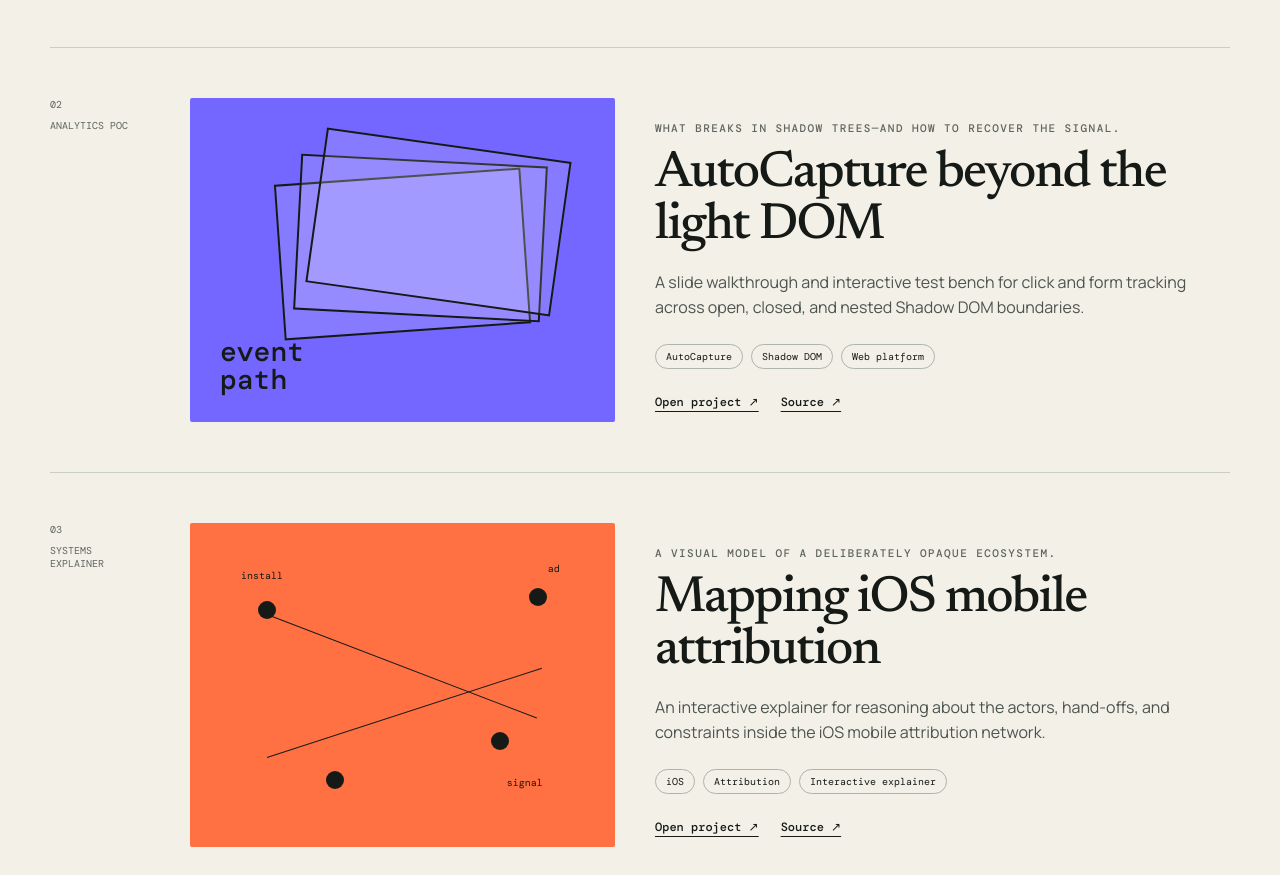
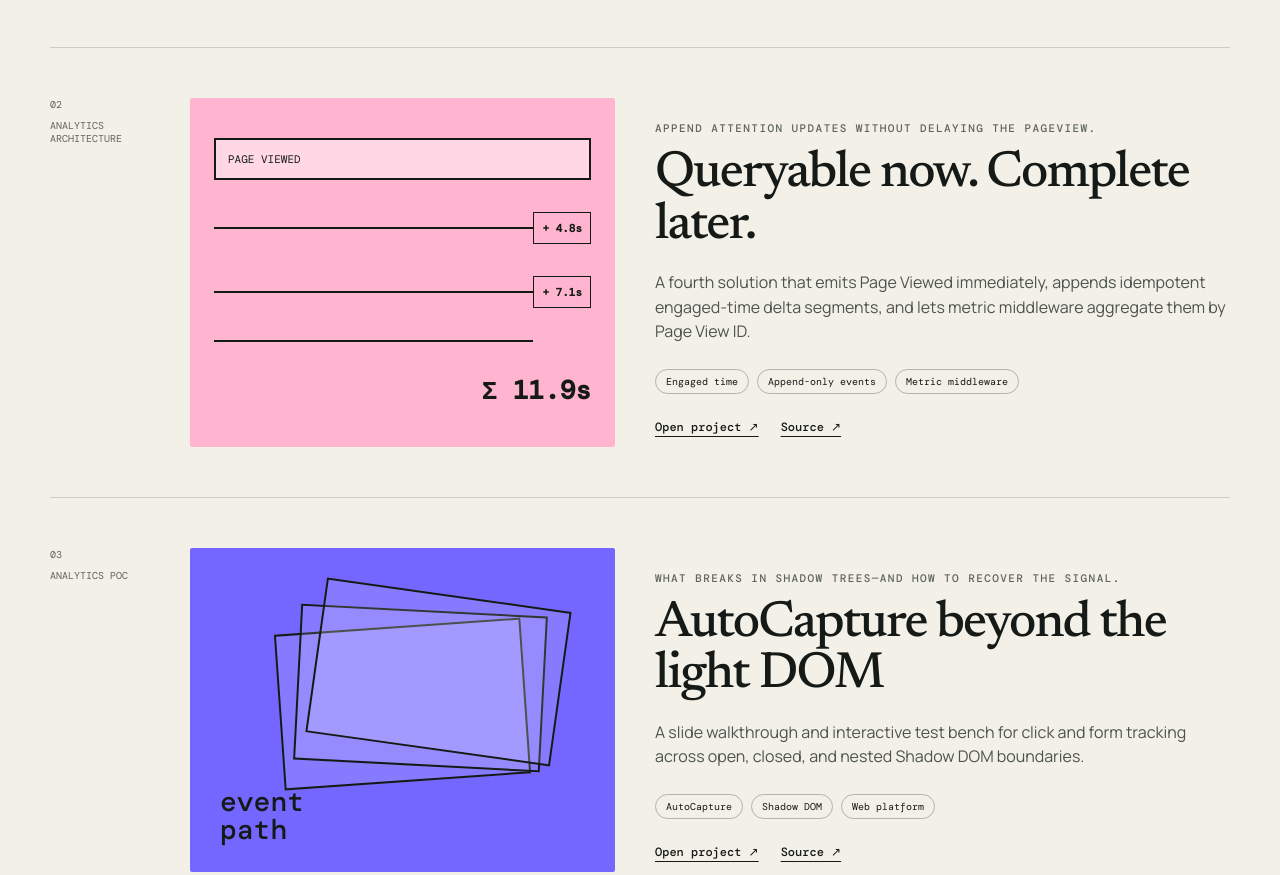
Before and after one commit to Mercy811/mercy811.github.io, an Astro site: page / in a window 1280 px wide. Shown: the part 1431-2306 px from the top of the page. Built offline with nearby package versions, Linux system fonts and the light colour scheme; Astro itself is replaced by a stand-in of ours; a web font is replaced by a local one.

Commit message:
feat: feature append-only engaged time POC

```diff
--- a/src/pages/index.astro
+++ b/src/pages/index.astro
@@ -16,6 +16,18 @@ const projects = [
   },
   {
     number: '02',
+    type: 'Analytics architecture',
+    title: 'Queryable now. Complete later.',
+    subtitle: 'Append attention updates without delaying the pageview.',
+    description: 'A fourth solution that emits Page Viewed immediately, appends idempotent engaged-time delta segments, and lets metric middleware aggregate them by Page View ID.',
+    tags: ['Engaged time', 'Append-only events', 'Metric middleware'],
+    href: 'https://mercy811.github.io/amplitude-engaged-time-segments-poc/',
+    source: 'https://github.com/Mercy811/amplitude-engaged-time-segments-poc',
+    tone: 'pink',
+    visual: 'segments',
+  },
+  {
+    number: '03',
     type: 'Analytics POC',
     title: 'AutoCapture beyond the light DOM',
     subtitle: 'What breaks in shadow trees—and how to recover the signal.',
@@ -27,7 +39,7 @@ const projects = [
     visual: 'shadow',
   },
   {
-    number: '03',
+    number: '04',
     type: 'Systems explainer',
     title: 'Mapping iOS mobile attribution',
     subtitle: 'A visual model of a deliberately opaque ecosystem.',
@@ -39,7 +51,7 @@ const projects = [
     visual: 'network',
   },
   {
-    number: '04',
+    number: '05',
     type: 'Side project',
     title: 'Learn Thai through the songs you love',
     subtitle: 'From passive listening to line-by-line practice.',
@@ -96,6 +108,7 @@ const projects = [
             {project.visual === 'heartbeat' && <><div class="pulse-line"></div><div class="metric"><span>heartbeat</span><strong>01.0s</strong></div><div class="metric bottom"><span>flush after</span><strong>10.0s</strong></div></>}
             {project.visual === 'shadow' && <div class="shadow-stack"><i></i><i></i><i></i><b>event<br/>path</b></div>}
             {project.visual === 'network' && <div class="network"><i></i><i></i><i></i><i></i><span>install</span><span>ad</span><span>signal</span></div>}
+            {project.visual === 'segments' && <div class="segments"><span>PAGE VIEWED</span><i></i><b>+ 4.8s</b><i></i><b>+ 7.1s</b><i></i><strong>Σ 11.9s</strong></div>}
             {project.visual === 'lyrics' && <div class="lyrics"><span>ชอบตัวเอง</span><span>chɔ̂ɔp dtua-eeng</span><span>I like myself</span><div class="sound-bars">▂▄▆█▆▃▅▇▅▂</div></div>}
           </div>
           <div class="project-copy">
@@ -159,7 +172,7 @@ const projects = [
   .project { display: grid; grid-template-columns: 100px minmax(320px, .85fr) 1.15fr; gap: 40px; padding: 50px 0; border-bottom: 1px solid var(--line); }
   .project-meta { display: flex; flex-direction: column; gap: 8px; font: 10px var(--mono); color: var(--muted); text-transform: uppercase; }
   .project-visual { position: relative; min-height: 310px; overflow: hidden; border-radius: 2px; }
-  .lime { background: var(--acid); } .violet { background: var(--violet); } .orange { background: var(--orange); } .blue { background: #8ed8ff; }
+  .lime { background: var(--acid); } .violet { background: var(--violet); } .orange { background: var(--orange); } .blue { background: #8ed8ff; } .pink { background: #ffb4cf; }
   .project-copy { padding: 12px 0; }
   .project-copy h3 { font: 500 clamp(34px, 4vw, 54px)/1 var(--serif); letter-spacing: -.035em; margin: 14px 0 18px; max-width: 570px; }
   .project-copy > p:not(.eyebrow) { max-width: 600px; color: #4c544e; font-size: 16px; }
@@ -175,6 +188,7 @@ const projects = [
   .shadow-stack i { position: absolute; width: 58%; height: 48%; border: 2px solid var(--ink); background: #ffffff20; left: 21%; top: 24%; transform: rotate(-4deg); }.shadow-stack i:nth-child(2) { transform: translate(18px,-16px) rotate(3deg); }.shadow-stack i:nth-child(3) { transform: translate(36px,-32px) rotate(8deg); }.shadow-stack b { position: absolute; bottom: 28px; left: 30px; font: 500 28px/1 var(--mono); }
   .network i { position: absolute; width: 18px; height: 18px; background: var(--ink); border-radius: 50%; }.network i:nth-child(1){left:16%;top:24%}.network i:nth-child(2){right:16%;top:20%}.network i:nth-child(3){left:32%;bottom:18%}.network i:nth-child(4){right:25%;bottom:30%}.network:before,.network:after{content:'';position:absolute;left:18%;top:28%;width:68%;height:1px;background:var(--ink);transform:rotate(21deg);transform-origin:left}.network:after{transform:rotate(-18deg);top:72%}.network span{position:absolute;font:10px var(--mono);}.network span:nth-of-type(1){left:12%;top:14%}.network span:nth-of-type(2){right:13%;top:12%}.network span:nth-of-type(3){right:17%;bottom:18%}
   .lyrics { position: absolute; inset: 0; display: flex; flex-direction: column; align-items: center; justify-content: center; }.lyrics span:first-child{font:500 36px var(--sans)}.lyrics span:nth-child(2){font:13px var(--mono);margin-top:10px}.lyrics span:nth-child(3){font:500 14px var(--serif);margin-top:8px}.sound-bars{position:absolute;bottom:24px;font:20px var(--mono);letter-spacing:4px}
+  .segments { position:absolute; inset:24px; display:grid; grid-template-columns:1fr auto; align-items:center; font:11px var(--mono); }.segments span{grid-column:1/-1;border:2px solid var(--ink);padding:12px;background:#ffffff75}.segments i{height:2px;background:var(--ink)}.segments b{border:1px solid var(--ink);padding:8px}.segments strong{grid-column:1/-1;text-align:right;font-size:26px}
   .thoughts { padding-bottom: 90px; }
   .note-grid { display: grid; grid-template-columns: 1fr 1fr; gap: 1px; background: var(--line); border-bottom: 1px solid var(--line); }
   .note-grid a { padding: 42px 38px; background: var(--paper); text-decoration: none; }
```
